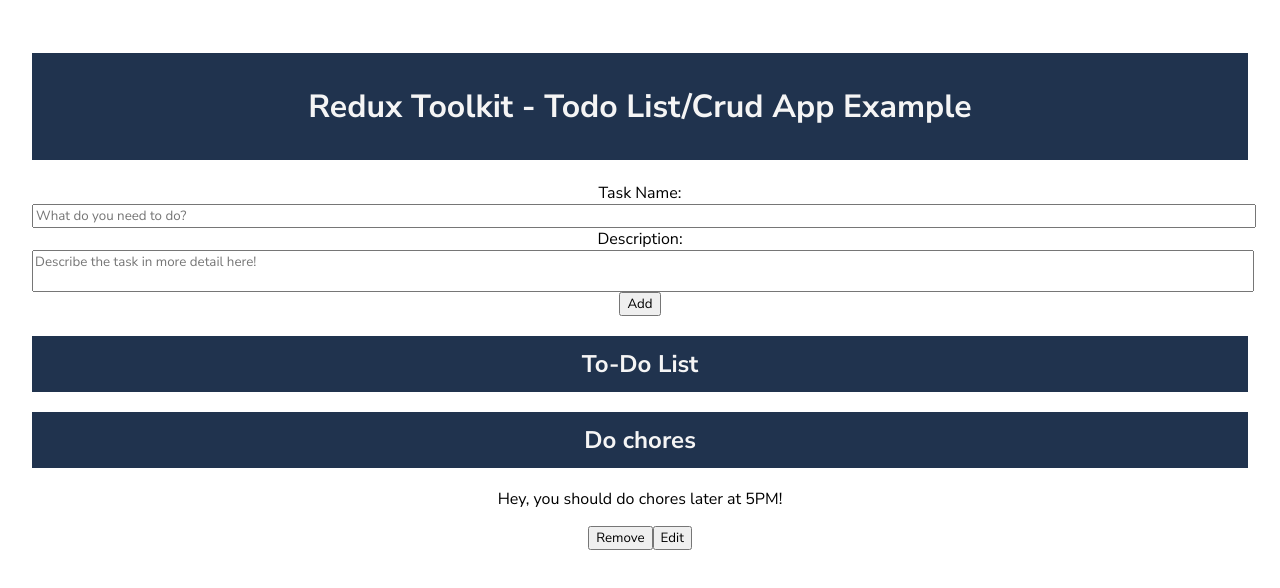
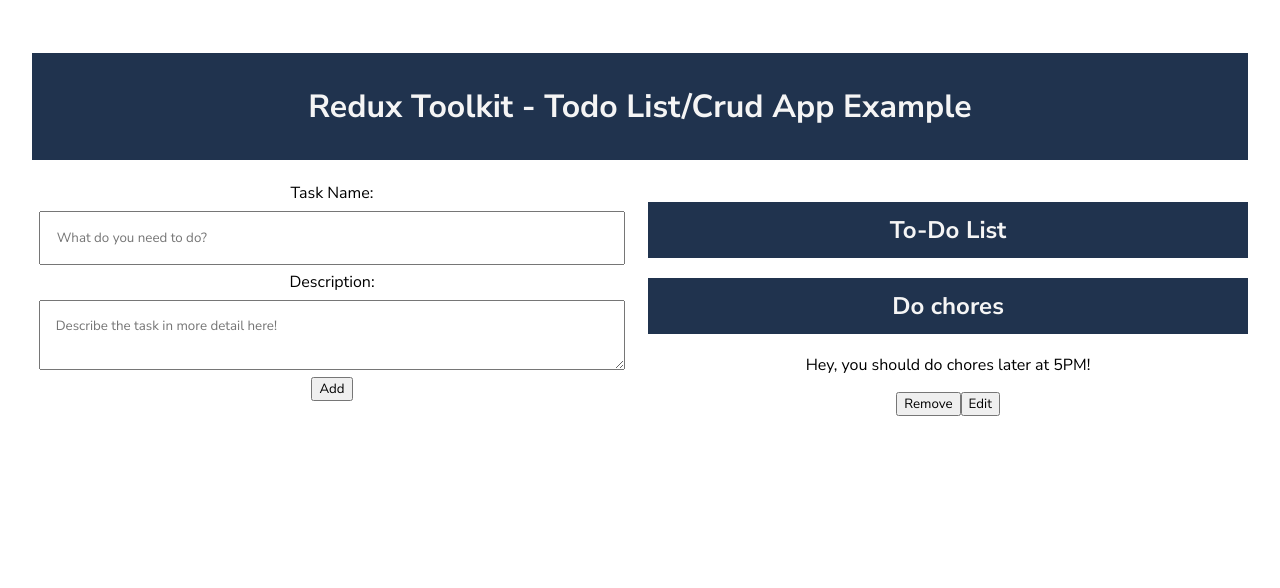
Before and after one commit to Shubamium/ReduxTodos, a React (Vite) app: page / in a window 1280 px wide. Shown: the top 588 px of the page. Built offline with nearby package versions, Linux system fonts and the light colour scheme.

Commit message:
Add styling to the layout

```diff
--- a/src/App.jsx
+++ b/src/App.jsx
@@ -3,16 +3,28 @@
 import { TodoAdder } from './components/TodoAdder'
 import { TodoView } from './components/TodoView'
 import { useSelector } from 'react-redux';
+import styled from 'styled-components';
 
+const StyledApp = styled.div`
+
+
+  .content{
+      display:grid;
+      grid-template-columns: 1fr 1fr;
+      gap:1em;
+  }
+`
 function App() {
   const listData = useSelector(state => state.list);
 
   return (
-    <div>
+    <StyledApp>
         <h1>Redux Toolkit - Todo List/Crud App Example</h1>
-        <TodoAdder/>
-        {listData &&  <TodoView list={listData.todos}/>}
-    </div>
+        <div className='content'>
+          <TodoAdder/>
+          {listData &&  <TodoView list={listData.todos}/>}
+        </div>
+    </StyledApp>
   )
 }
 
--- a/src/components/TodoAdder.jsx
+++ b/src/components/TodoAdder.jsx
@@ -6,15 +6,14 @@
 
 const StyledFormAdder = styled.form`
     .form-field{
-        margin: 0 auto;
+        max-width: 100%;
+        display: flex;
+        flex-direction: column;
         & input,& textarea{
-            width: 100%;
-            display: block;
-            resize: none;
-
+            padding: 1.2em;
+            margin: .5em;
         }
         label{
-            width:100%;
             display: block;
         }
     }
--- a/src/components/TodoView.jsx
+++ b/src/components/TodoView.jsx
@@ -67,6 +67,7 @@
         opacity:1;
         backdrop-filter: blur(5px);
     }
+    min-width: 60vw;
 
 `
 const EditDialog = (props) => {
```
